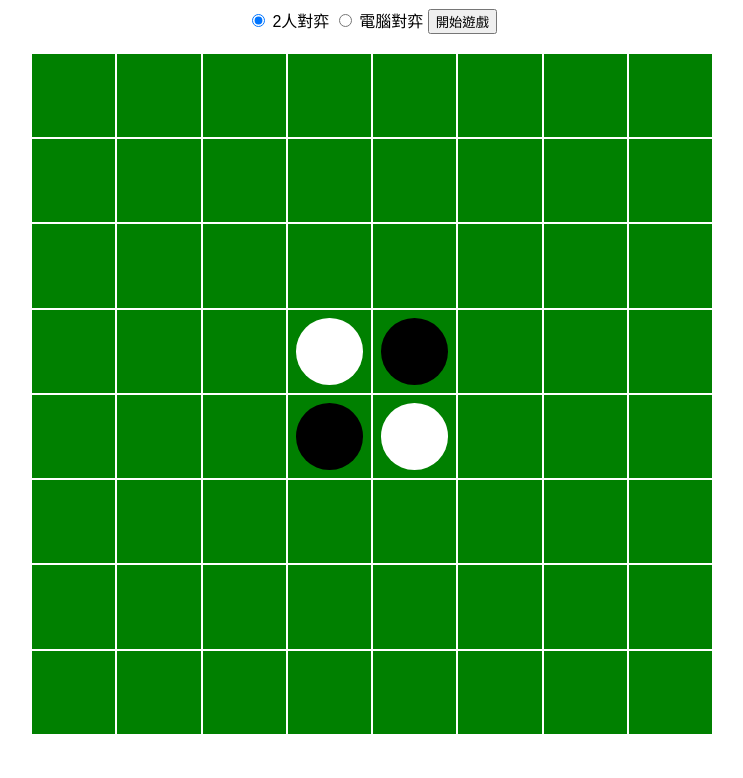
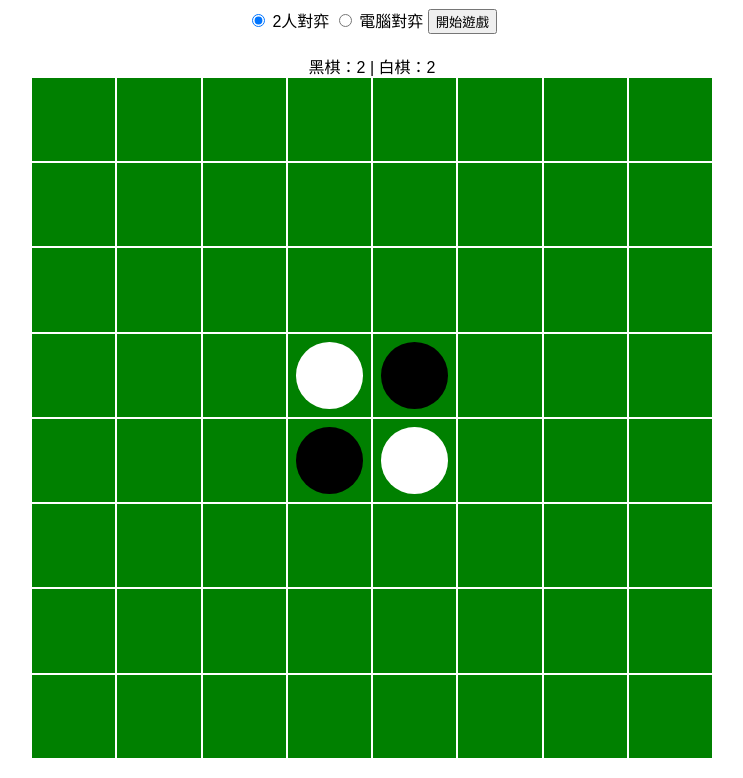
Before and after one commit to d9milktea/miniwebapps, a plain HTML site: page reversi/reversi.html in a window 1280 px wide. Shown: the part 81-859 px from the top of the page, without its empty margins (268-1011 px from the left). Before the commit the page ends 835 px from the top, so only its background shows below. Drawn offline with Linux system fonts and the light colour scheme.

Commit message:
增加分數

```diff
--- a/reversi/reversi.html
+++ b/reversi/reversi.html
@@ -1,5 +1,6 @@
 <!DOCTYPE html>
 <html lang="zh-Hant">
+
 <head>
   <meta charset="UTF-8">
   <title>黑白棋遊戲</title>
@@ -9,26 +10,33 @@
       text-align: center;
       margin: 20px;
     }
+
     #menu {
       margin-bottom: 20px;
     }
+
     #board {
       display: grid;
       grid-template-columns: repeat(8, 1fr);
       grid-template-rows: repeat(8, 1fr);
       gap: 2px;
       margin: 0 auto;
-      width: min(85vw, 85vh);   /* 根據寬高較小的值 */
-      height: min(85vw, 85vh);  /* 保持正方形 */
+      width: min(85vw, 85vh);
+      /* 根據寬高較小的值 */
+      height: min(85vw, 85vh);
+      /* 保持正方形 */
     }
+
     .cell {
       background: green;
       position: relative;
       cursor: pointer;
     }
+
     .cell:hover {
       opacity: 0.8;
     }
+
     .piece {
       width: 80%;
       height: 80%;
@@ -37,14 +45,17 @@
       top: 10%;
       left: 10%;
     }
+
     .black {
       background: black;
     }
+
     .white {
       background: white;
     }
   </style>
 </head>
+
 <body>
   <h1>黑白棋</h1>
   <div id="menu">
@@ -56,6 +67,10 @@
     </label>
     <button id="startBtn">開始遊戲</button>
   </div>
+
+  <!-- 分數顯示區域 -->
+  <div id="scoreboard">黑棋：0 | 白棋：0</div>
+
   <div id="board"></div>
 
   <script>
@@ -66,18 +81,19 @@
 
     // 方向陣列，8 個方向
     const directions = [
-      {r: -1, c: 0},
-      {r: -1, c: 1},
-      {r: 0, c: 1},
-      {r: 1, c: 1},
-      {r: 1, c: 0},
-      {r: 1, c: -1},
-      {r: 0, c: -1},
-      {r: -1, c: -1}
+      { r: -1, c: 0 },
+      { r: -1, c: 1 },
+      { r: 0, c: 1 },
+      { r: 1, c: 1 },
+      { r: 1, c: 0 },
+      { r: 1, c: -1 },
+      { r: 0, c: -1 },
+      { r: -1, c: -1 }
     ];
 
     const boardEl = document.getElementById('board');
     const startBtn = document.getElementById('startBtn');
+    const scoreboardEl = document.getElementById('scoreboard');
 
     // 初始化棋盤
     function initBoard() {
@@ -120,6 +136,19 @@
           }
         }
       }
+      updateScore(); // 每次畫面重繪時更新分數
+    }
+
+    // 計算黑棋與白棋數量，並更新到 scoreboard
+    function updateScore() {
+      let blackCount = 0, whiteCount = 0;
+      for (let r = 0; r < 8; r++) {
+        for (let c = 0; c < 8; c++) {
+          if (board[r][c] === 'black') blackCount++;
+          else if (board[r][c] === 'white') whiteCount++;
+        }
+      }
+      scoreboardEl.textContent = `黑棋：${blackCount} | 白棋：${whiteCount}`;
     }
 
     // 檢查是否在棋盤範圍內
@@ -128,12 +157,12 @@
     }
 
     // 檢查某方向是否能夾到對手棋子
-    function checkDirection(r, c, dr, dc, player, flip=false) {
+    function checkDirection(r, c, dr, dc, player, flip = false) {
       let rCur = r + dr;
       let cCur = c + dc;
       let piecesToFlip = [];
       while (inBounds(rCur, cCur) && board[rCur][cCur] && board[rCur][cCur] !== player) {
-        piecesToFlip.push({r: rCur, c: cCur});
+        piecesToFlip.push({ r: rCur, c: cCur });
         rCur += dr;
         cCur += dc;
       }
@@ -161,7 +190,7 @@
                 break;
               }
             }
-            if (valid) moves.push({r, c});
+            if (valid) moves.push({ r, c });
           }
         }
       }
@@ -223,8 +252,9 @@
         const move = validMoves[Math.floor(Math.random() * validMoves.length)];
         makeMove(move.r, move.c, currentPlayer);
         drawBoard();
-        switchPlayer();
       }
+      // 不管有沒有落子，都要輪到下一位玩家或檢查是否結束
+      switchPlayer();
     }
 
     // 遊戲結束，計算雙方棋子數量
@@ -261,4 +291,5 @@
     initBoard();
   </script>
 </body>
+
 </html>
```
